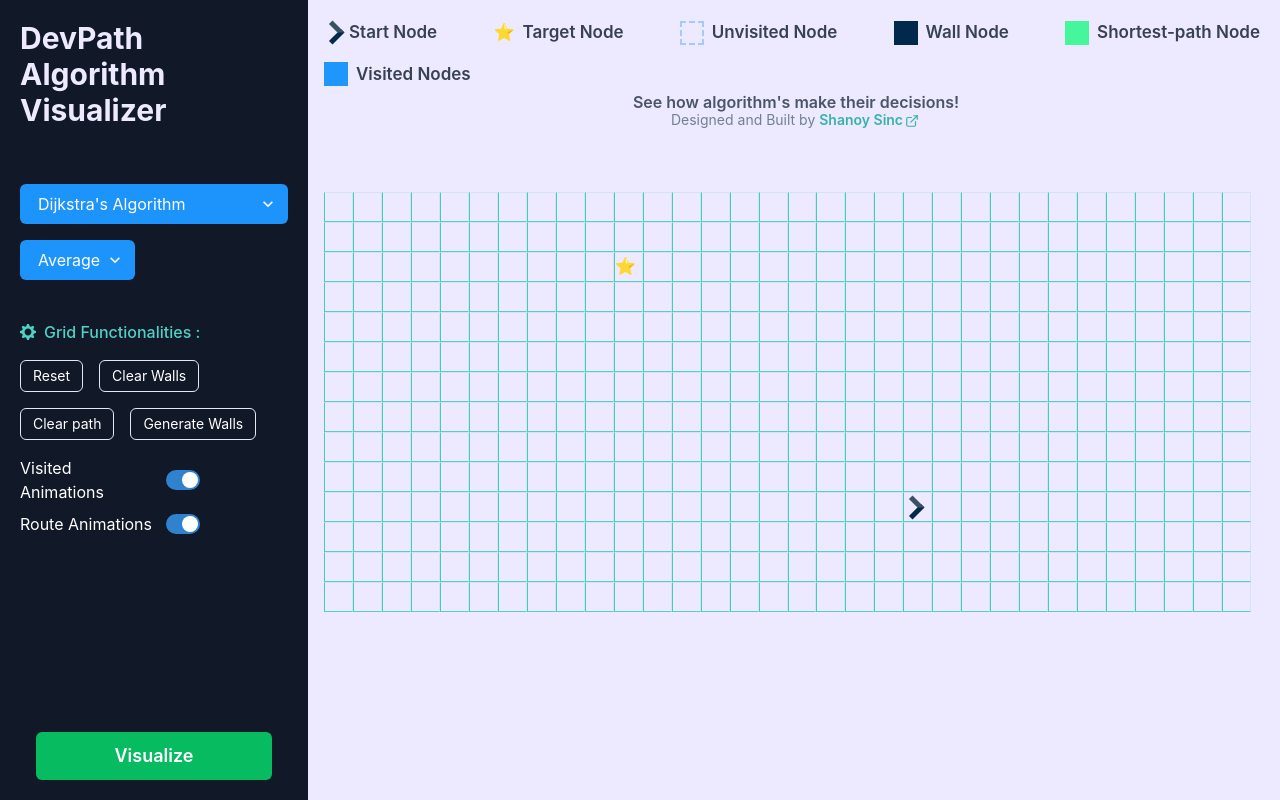
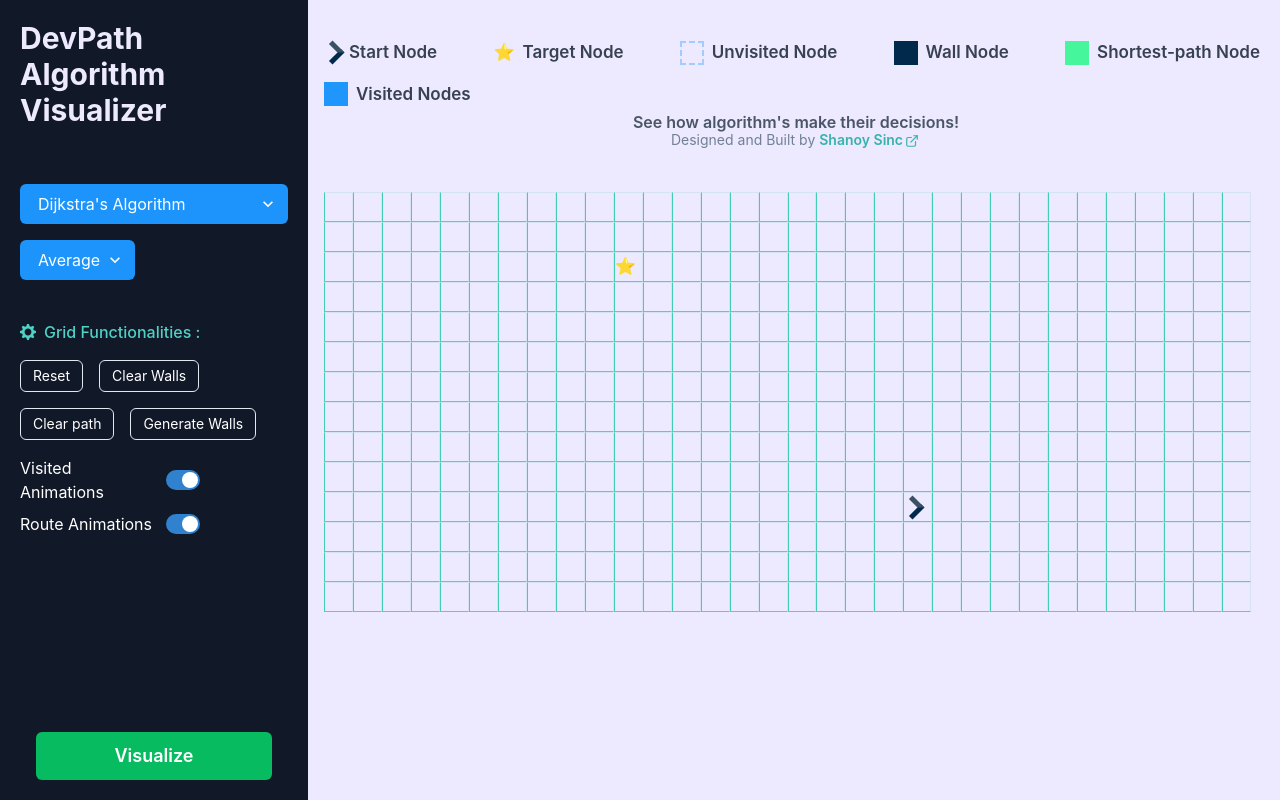
Before and after one commit to shanoysinc/Path-Visualizer, a React (Vite) app: page / in a window 1280 px wide. Built offline with nearby package versions, Linux system fonts and the light colour scheme.

Commit message:
add margin top

```diff
--- a/src/components/GridKeys/GridKeys.tsx
+++ b/src/components/GridKeys/GridKeys.tsx
@@ -6,7 +6,13 @@ import { ExternalLinkIcon } from "@chakra-ui/icons";
 export const GridKeys = memo(() => {
   return (
     <>
-      <Flex flexWrap="wrap" justify="center" direction="column" align="center">
+      <Flex
+        flexWrap="wrap"
+        justify="center"
+        direction="column"
+        align="center"
+        mt="5"
+      >
         <Flex
           justify="space-between"
           h="full"
```
